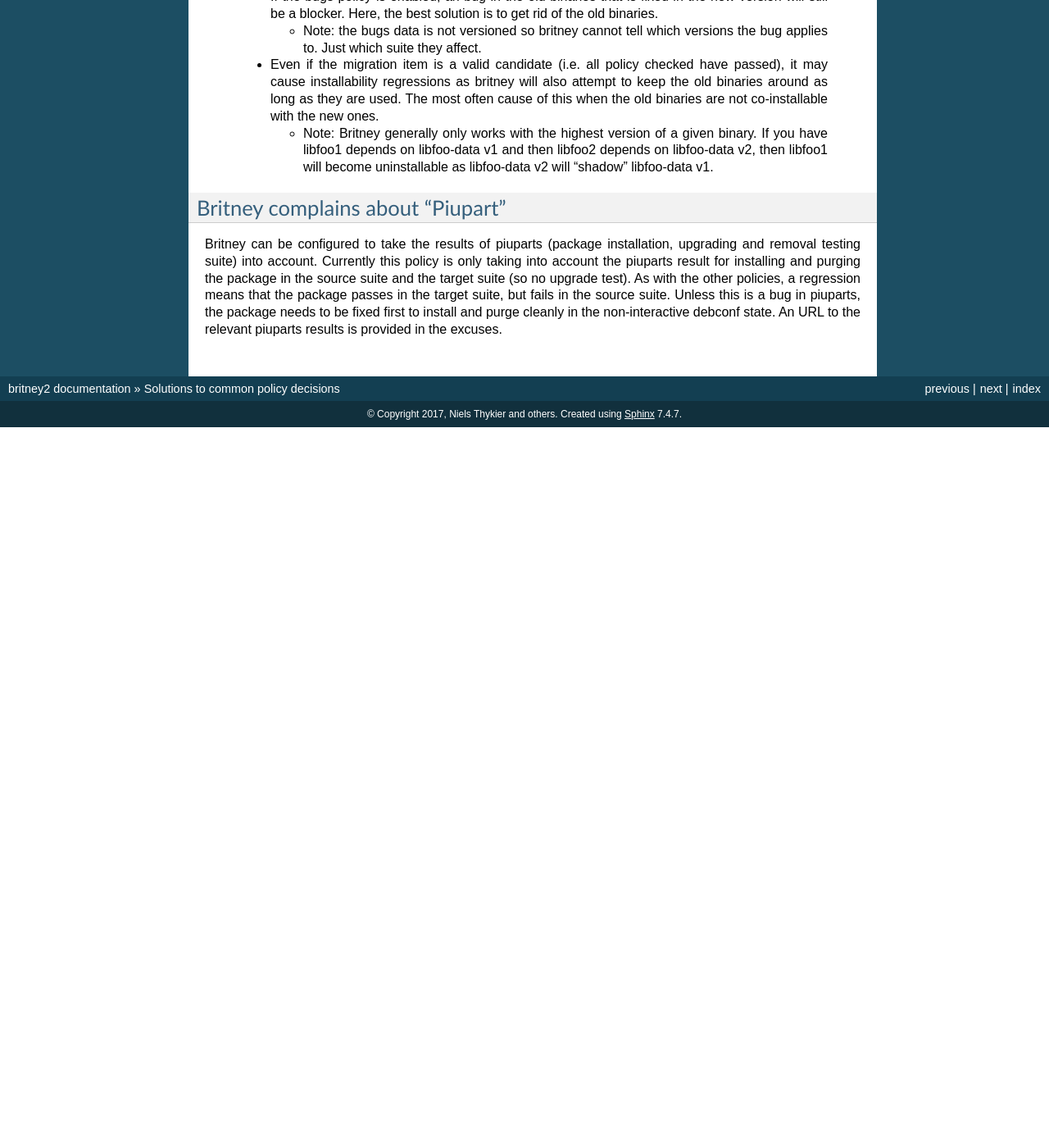
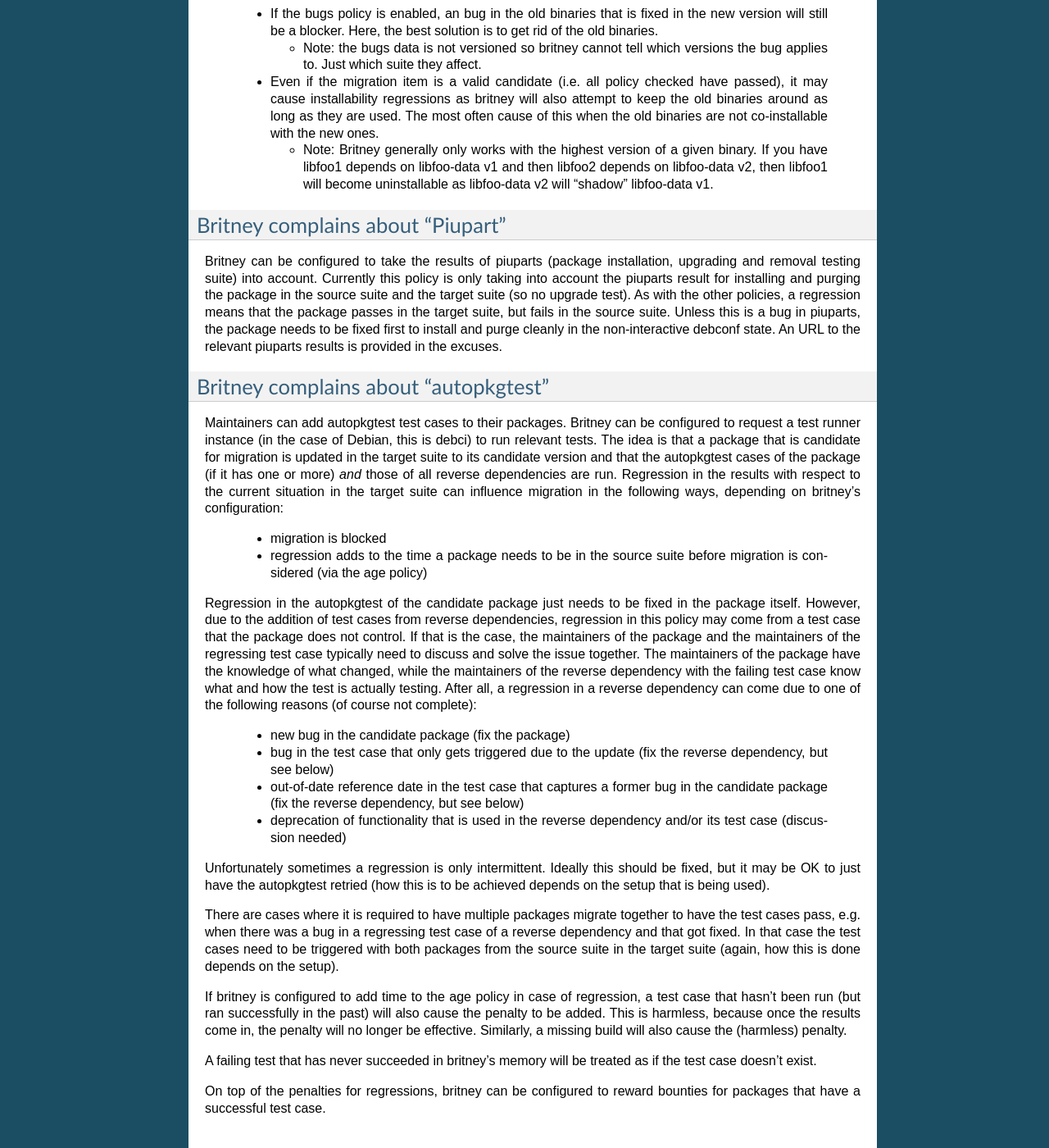
Before and after one commit to Debian/britney2, a Sphinx documentation site: the page built from doc/solutions-to-common-policy-issues.rst, in a window 1280 px wide and 1400 px high, scrolled down 1414 px. Shown: the whole window at 82% size. Built offline with Sphinx 7.4.7, drawn with Linux system fonts in a browser that asks for light colours; before the commit the page ends 1935 px from its top, so only the background shows below that; some of the changed text lies outside the part shown.

Commit message:
doc: initial version talking about autopkgtest policy

```diff
--- a/doc/solutions-to-common-policy-issues.rst
+++ b/doc/solutions-to-common-policy-issues.rst
@@ -115,3 +115,64 @@
 piuparts, the package needs to be fixed first to install and purge cleanly in
 the non-interactive debconf state. An URL to the relevant piuparts results is
 provided in the excuses.
+
+Britney complains about "autopkgtest"
+-------------------------------------
+
+Maintainers can add autopkgtest test cases to their packages. Britney can be
+configured to request a test runner instance (in the case of Debian, this is
+debci) to run relevant tests. The idea is that a package that is candidate for
+migration is updated in the target suite to its candidate version and that the
+autopkgtest cases of the package (if it has one or more) *and* those of all
+reverse dependencies are run. Regression in the results with respect to the
+current situation in the target suite can influence migration in the following
+ways, depending on britney's configuration:
+
+ * migration is blocked
+
+ * regression adds to the time a package needs to be in the source suite before
+   migration is considered (via the age policy)
+
+Regression in the autopkgtest of the candidate package just needs to be fixed
+in the package itself. However, due to the addition of test cases from reverse
+dependencies, regression in this policy may come from a test case that the
+package does not control. If that is the case, the maintainers of the package
+and the maintainers of the regressing test case typically need to discuss and
+solve the issue together. The maintainers of the package have the knowledge of
+what changed, while the maintainers of the reverse dependency with the failing
+test case know what and how the test is actually testing. After all, a
+regression in a reverse dependency can come due to one of the following reasons
+(of course not complete):
+
+ * new bug in the candidate package (fix the package)
+
+ * bug in the test case that only gets triggered due to the update (fix the
+   reverse dependency, but see below)
+
+ * out-of-date reference date in the test case that captures a former bug in
+   the candidate package (fix the reverse dependency, but see below)
+
+ * deprecation of functionality that is used in the reverse dependency and/or
+   its test case (discussion needed)
+
+Unfortunately sometimes a regression is only intermittent. Ideally this should
+be fixed, but it may be OK to just have the autopkgtest retried (how this is to
+be achieved depends on the setup that is being used).
+
+There are cases where it is required to have multiple packages migrate together
+to have the test cases pass, e.g. when there was a bug in a regressing test
+case of a reverse dependency and that got fixed. In that case the test cases
+need to be triggered with both packages from the source suite in the target
+suite (again, how this is done depends on the setup).
+
+If britney is configured to add time to the age policy in case of regression, a
+test case that hasn't been run (but ran successfully in the past) will also
+cause the penalty to be added. This is harmless, because once the results come
+in, the penalty will no longer be effective. Similarly, a missing build will
+also cause the (harmless) penalty.
+
+A failing test that has never succeeded in britney's memory will be treated as
+if the test case doesn't exist.
+
+On top of the penalties for regressions, britney can be configured to reward
+bounties for packages that have a successful test case.
```
